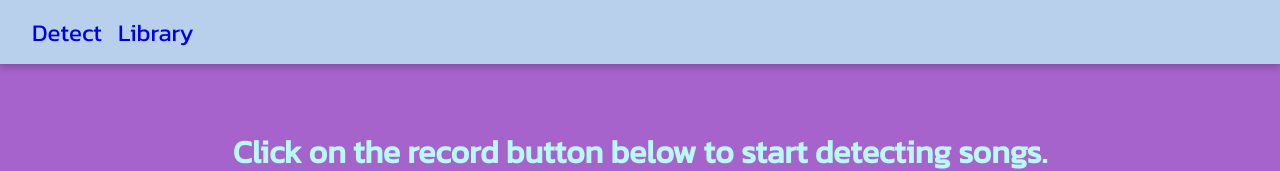
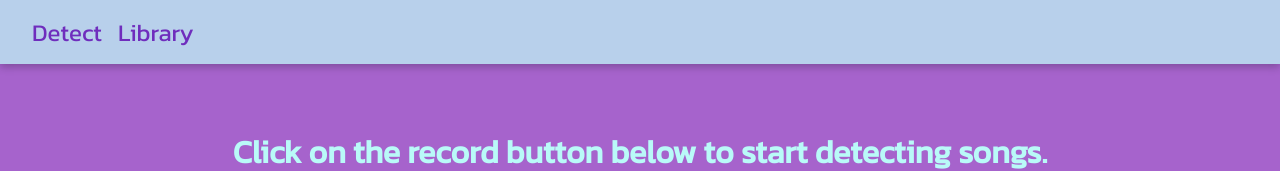
Before and after one commit to allen11yu/detective-tunes, a React (Create React App) app in the folder client/: page / in a window 1280 px wide. Shown: the top 171 px of the page. Built offline with nearby package versions, Linux system fonts and the light colour scheme; no server answers.

Commit message:
Updated nav styles

```diff
--- a/client/src/index.css
+++ b/client/src/index.css
@@ -47,7 +47,7 @@ nav li {
 }
 
 .link {
-  color: c;
+  color: #6F2DBD;
   text-decoration: none;
   font-size: 1.5rem;
 }
@@ -68,6 +68,7 @@ nav li {
 
 .profile span {
   cursor: pointer;
+  color: #6F2DBD;
 }
 
 /* Detect Page */
```
